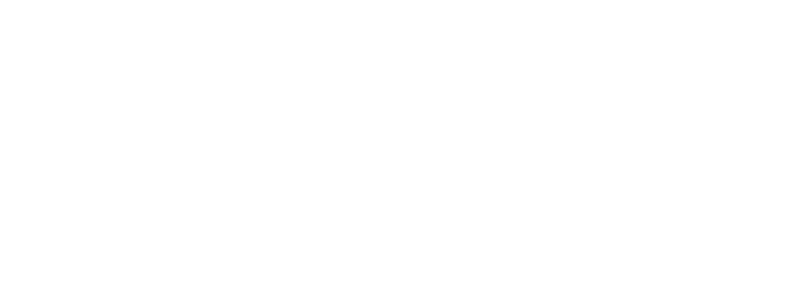
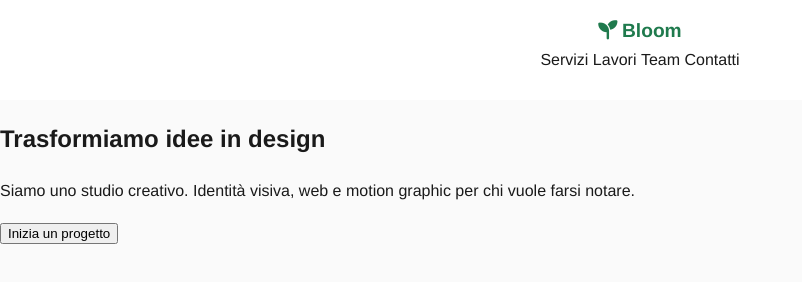
Before and after one commit to marcocozma97/progetto-settimana-5, a plain HTML site: page index.html in a window 1280 px wide. Shown: the whole page, without its empty margins (0-802 px from the left). Drawn offline with Linux system fonts and the light colour scheme.

Commit message:
aggiornamento 16.15

```diff
--- a/assets/css/style.css
+++ b/assets/css/style.css
@@ -13,6 +13,7 @@
   font-size: 16px;
   line-height: 1.6;
   color: #1a1a1a;
+  background-color: #FAFAFA;
 }
 
 img {
@@ -27,3 +28,45 @@
 
 
 /* Aggiungi qui le tue regole, mobile-first. */
+
+
+/* Header */
+#site-header {
+displaY: block;
+text-align: center;
+padding: 1rem;
+background-color: white;
+height: 100px;
+width: 100%;
+}
+/* Logo (foglia) + nome azienda */
+.bloom-logo {
+  color: #1F7A4D;
+}
+
+/* Logo foglia*/
+.bloom-logo i {
+  font-size: 1.2rem;
+}
+
+/* Nome azienda (header) */
+.bloom-logo span {
+  font-size: 1.2rem;
+  font-weight: bold;
+}
+
+/* Nav lista generale*/
+nav ul {
+  list-style: none;
+  padding: 0;
+  margin: 0;
+}
+
+/* Nav singoli elementi */
+nav ul li {
+  list-style:none;
+  display: inline-block;
+  margin: 0;
+}
+
+/* ero section*/
--- a/index.html
+++ b/index.html
@@ -1,5 +1,6 @@
 <!DOCTYPE html>
 <html lang="it">
+
 <head>
   <meta charset="UTF-8">
   <meta name="viewport" content="width=device-width, initial-scale=1.0">
@@ -7,16 +8,33 @@
   <link rel="stylesheet" href="https://cdnjs.cloudflare.com/ajax/libs/font-awesome/6.5.1/css/all.min.css">
   <link rel="stylesheet" href="assets/css/style.css">
 </head>
+
 <body>
 
   <header id="site-header">
-      <!-- Logo + nav -->
+    <!-- logo preso da sito e nome azienda -->
+    <div class="bloom-logo">
+      <i class="fa-solid fa-seedling" class="logo-foglia"></i>
+      <span class="bloom-text">Bloom</span>
+    </div>
+   <!-- nav -->
+    <nav class="site-nav">
+      <ul>
+        <li><a href="#">Servizi</a></li>
+        <li><a href="#">Lavori</a></li>
+        <li><a href="#">Team</a></li>
+        <li><a href="#">Contatti</a></li>
+      </ul>
+    </nav>
   </header>
 
   <main>
 
     <section class="hero">
       <!-- Titolo, sottotitolo, bottone CTA -->
+      <h1>Trasformiamo idee in design</h1>
+      <p>Siamo uno studio creativo. Identità visiva, web e motion graphic per chi vuole farsi notare.</p>
+      <button class="cta-button">Inizia un progetto</button>
     </section>
 
     <section class="services">
@@ -31,4 +49,5 @@
 
   <script src="assets/js/script.js"></script>
 </body>
+
 </html>
```
Lines whose indentation alone changed are shown as unchanged.
